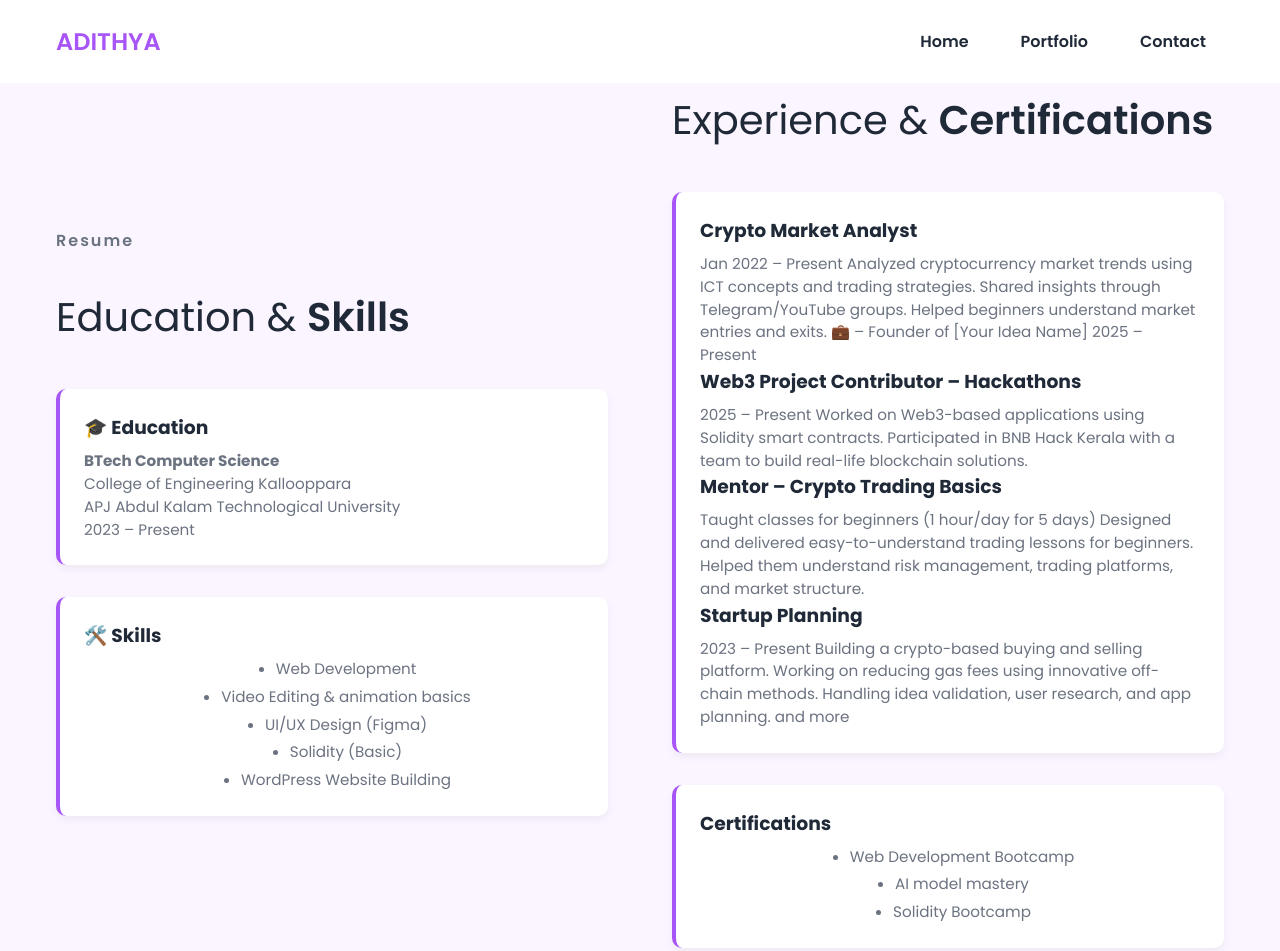
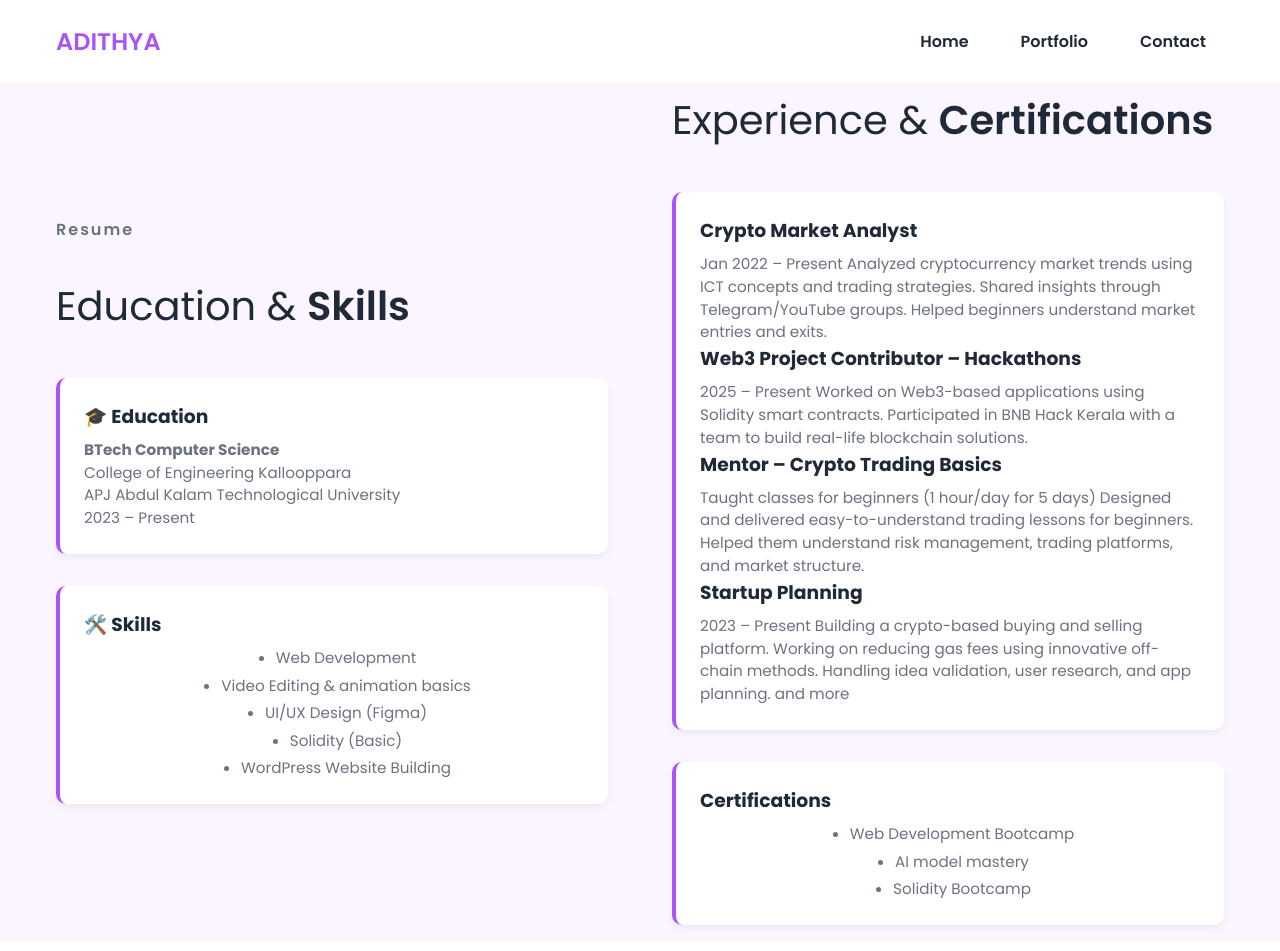
Before and after one commit to thepirate2004/portfolio, a plain HTML site: page resume.html in a window 1280 px wide. Drawn offline with nearby package versions, Linux system fonts and the light colour scheme.

Commit message:
Update resume.html

```diff
--- a/resume.html
+++ b/resume.html
@@ -54,9 +54,6 @@
               Jan 2022 – Present
               Analyzed cryptocurrency market trends using ICT concepts and trading strategies. Shared insights through Telegram/YouTube groups. Helped beginners understand market entries and exits.
 
-              💼  – Founder of [Your Idea Name]
-              2025 – Present
-
 
             <h3>Web3 Project Contributor – Hackathons</h3>
             <p> 2025 – Present
```
